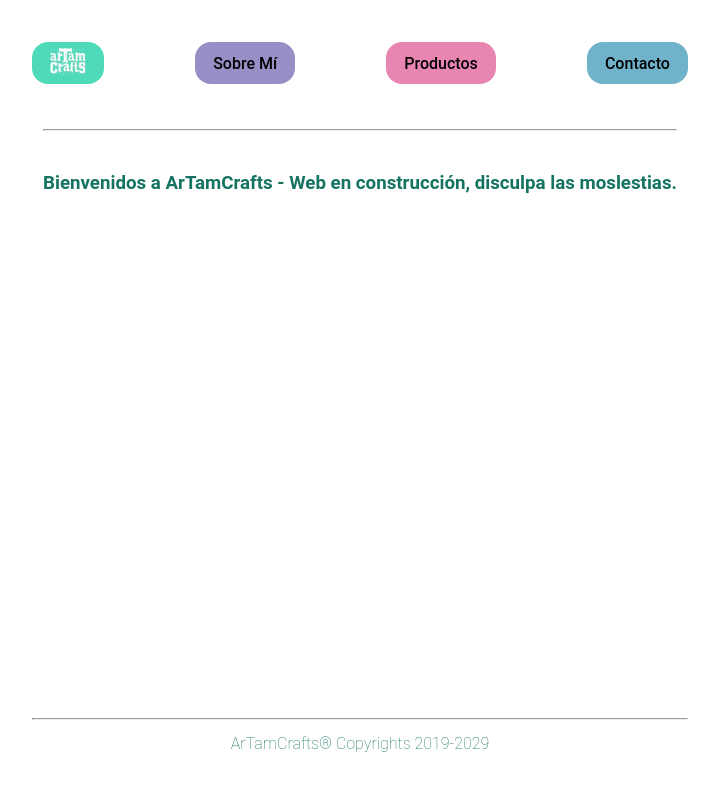
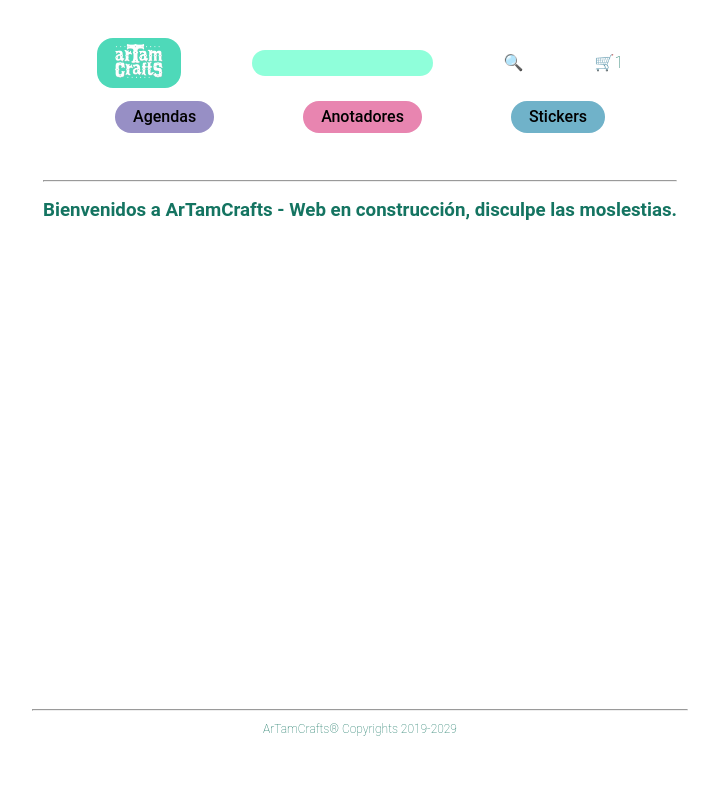
Before and after one commit to Tam-S-C/ArtamCrafts-Ecommerce, a React (Vite) app: page / in a window 1280 px wide. Shown: the top 790 px of the page, without its empty margins (280-999 px from the left). Built offline with nearby package versions, Linux system fonts and the light colour scheme.

Commit message:
nav con carrito

```diff
--- a/src/App.css
+++ b/src/App.css
@@ -5,8 +5,7 @@
 }
 
 .contenedorTotal {
-  min-height: 92dvh;
+  min-height: 90dvh;
   display: grid;
-  grid-template-rows: auto 1fr auto;
-  margin: 5px;
+  grid-template-rows: auto auto 1fr auto;
 }
--- a/src/App.jsx
+++ b/src/App.jsx
@@ -7,11 +7,12 @@ import NavBar from './components/NavBar/NavBar';
 function App() {
   return (
     <>
-    <div className='contenedorTotal'>
-      <NavBar />
-      <ItemListContainer greeting='Bienvenidos a ArTamCrafts - Web en construcción, disculpa las moslestias.'/>
-      <FooterBar />
-    </div>
+      <div className='contenedorTotal'>
+        <NavBar />
+        <ItemListContainer greeting='Bienvenidos a ArTamCrafts
+        - Web en construcción, disculpe las moslestias.'/>
+        <FooterBar />
+      </div>
     </>
   );
 }
--- a/src/components/BtnComp/BtnComp.jsx
+++ b/src/components/BtnComp/BtnComp.jsx
@@ -13,7 +13,7 @@ export default function BtnComp({ nombre, color, src }) {
   return (
     <>
     <button className="btn-comp" style={estiloBotonNav} onClick={handleClick}>
-      {src ? <img src={src} alt={nombre} width={36} className="btn-image" /> : nombre}
+      {src ? <img src={src} alt={nombre} width={48} className="btn-image" /> : nombre}
     </button>
     </>
   );
--- a/src/components/FooterBar/FooterBar.css
+++ b/src/components/FooterBar/FooterBar.css
@@ -1,4 +1,5 @@
 footer {
     text-align: center;
+    font-size: 12px;
     margin: 5px;
   }
--- a/src/components/ItemListContainer/ItemListContainer.jsx
+++ b/src/components/ItemListContainer/ItemListContainer.jsx
@@ -6,7 +6,6 @@ export default function ItemListContainer({greeting}) {
     <>
       <main>
         <hr></hr>
-        <br></br>
         <h3>{greeting}</h3>
       </main>
     </>
--- a/src/components/NavBar/NavBar.css
+++ b/src/components/NavBar/NavBar.css
@@ -1,7 +1,18 @@
-.barraNavegacion {
+.barraNavegacion, header {
     display: flex;
     flex-direction: row;
-    justify-content: space-between;
+    justify-content: space-evenly;
+    align-items: center;
     gap: 8px;
     margin: 5px;
+    max-height:3em;
+    padding: 2px;
   }
+
+  input {
+    height: 24px;
+    border-radius: 16px;
+    border: none;
+    background-color: rgb(143, 255, 218);
+    color:black;
+  }
--- a/src/components/NavBar/NavBar.jsx
+++ b/src/components/NavBar/NavBar.jsx
@@ -5,11 +5,18 @@ import BtnComp from '../BtnComp/BtnComp.jsx';
 export default function NavBar() {
   return (
     <>
+      <header>
+        <BtnComp src="/Logo.png" nombre="Inicio" color="#4ed9b9"/>
+        <input></input>
+        <p>🔍</p>
+        <p>🛒1</p>
+
+      </header>
+
       <nav className="barraNavegacion">
-        <BtnComp src="/Logo.png" nombre="Inicio" color="#4ed9b9"/>
-        <BtnComp nombre="Sobre Mí" color="#978FC5" />
-        <BtnComp nombre="Productos" color="#E885B0" />
-        <BtnComp nombre="Contacto" color="#70b2c9" />
+        <BtnComp nombre="Agendas" color="#978FC5" />
+        <BtnComp nombre="Anotadores" color="#E885B0" />
+        <BtnComp nombre="Stickers" color="#70b2c9" />
       </nav>
     </>
   );
```
